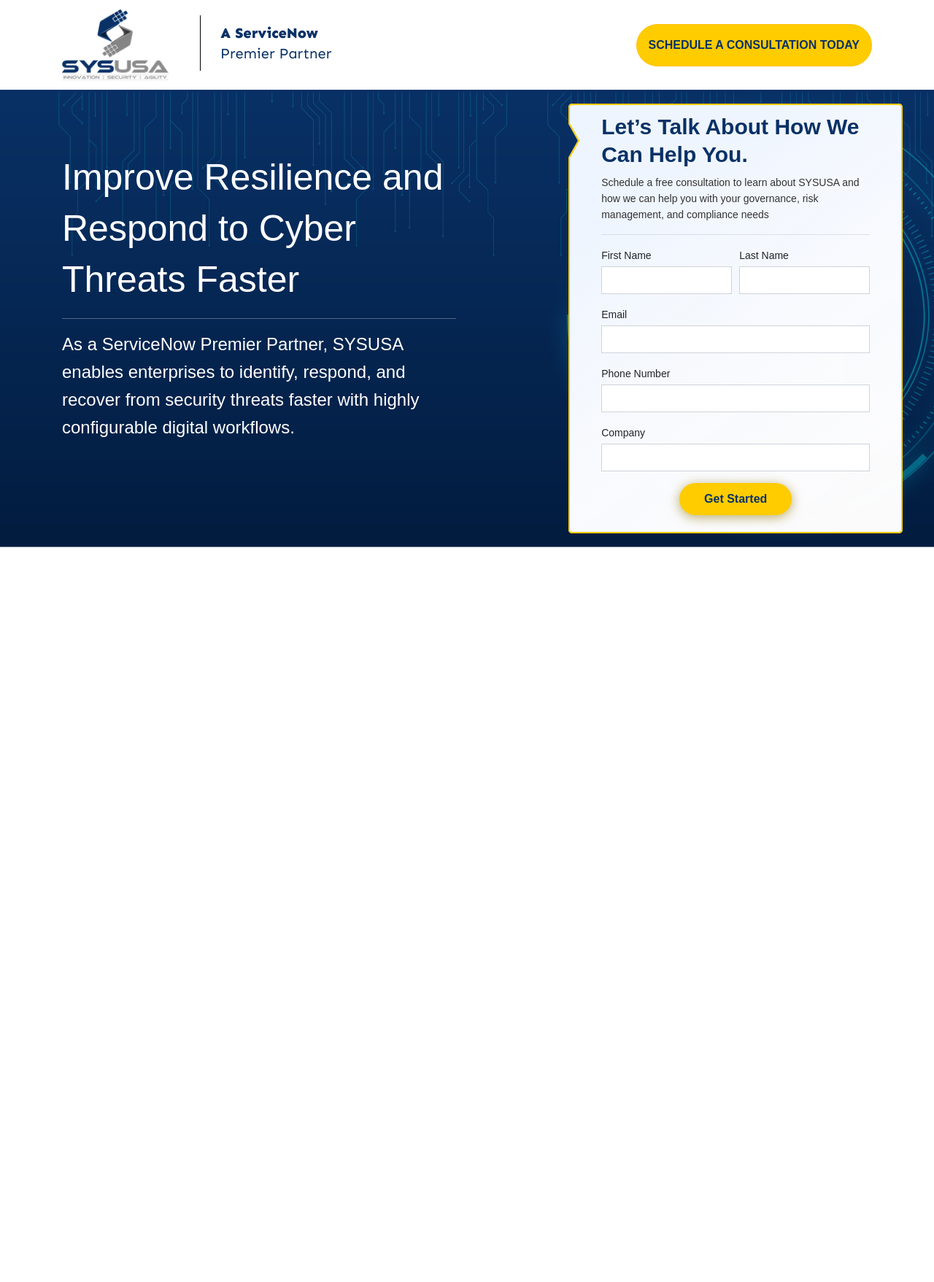
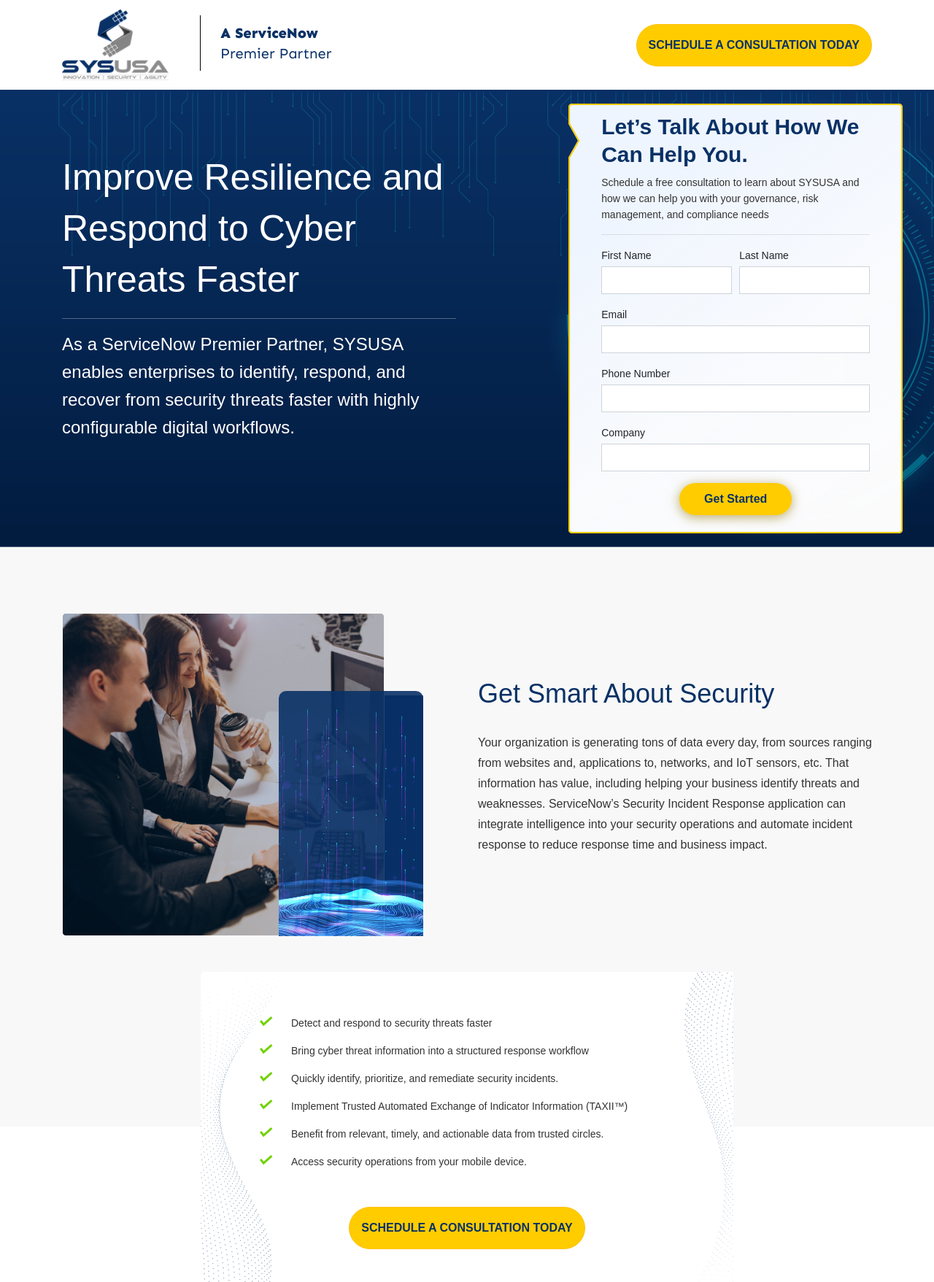
Before and after one commit to virajChuaudhary/Security_Operations, a Jekyll site: the page built from index.markdown, in a window 1280 px wide. Shown: the whole page at 73% size. Built offline with Jekyll 4.4.1, drawn with Linux system fonts in a browser that asks for light colours; some web fonts are replaced; before the commit the page ends 900 px from its top, so only the background shows below that.

Commit message:
second add

```diff
--- a/_layouts/lp.html
+++ b/_layouts/lp.html
@@ -1,9 +1,12 @@
 <!doctype html>
 <html lang="en">
+
 <head>
   {% include head.html %}
+
 <body>
   {% include header.html %}
+  <!-- banner section -->
   <section class="banner" style="background-image: url('{{site.baseurl}}/{{page.Banner-section.background-image}}');">
     <div class="container">
       <div class="row">
@@ -13,19 +16,20 @@
           <h6> {{ page.Banner-section.sub-heading}}</h6>
         </div>
         <div class="col-md-6">
-            <div class="form-box" style="background-image: url('{{site.baseurl}}/{{page.Banner-section.form.form-background-image}}');">
+          <div class="form-box"
+            style="background-image: url('{{site.baseurl}}/{{page.Banner-section.form.form-background-image}}');">
             <h3>{{ page.Banner-section.form.heading}}</h3>
             <p> {{ page.Banner-section.form.sub-heading}}</p>
             <hr>
             <form>
               <div class="form-row">
                 <div class="form-group col-md-6">
-                    <label > First Name</label>
-                    <input type="text" class="form-control" >
+                  <label> First Name</label>
+                  <input type="text" class="form-control">
                 </div>
                 <div class="form-group col-md-6">
-                    <label > Last Name</label>
-                    <input type="text" class="form-control" >
+                  <label> Last Name</label>
+                  <input type="text" class="form-control">
                 </div>
               </div>
               <div class="form-group">
@@ -34,11 +38,11 @@
               </div>
               <div class="form-group">
                 <label for="inputAddress2">Phone Number</label>
-                  <input type="tell" class="form-control" >
+                <input type="tell" class="form-control">
               </div>
               <div class="form-group">
                 <label for="inputAddress2">Company</label>
-                  <input type="text" class="form-control" >
+                <input type="text" class="form-control">
               </div>
               <div class=" text-center">
                 <button type="submit" class="btn btn-primary text-center">Get Started</button>
@@ -49,10 +53,50 @@
       </div>
     </div>
   </section>
+  <!-- banner section -->
 
+  <!-- second section -->
+  <section class="second-section">
+    <div class="container">
+      <div class="row">
+        <div class="col-md-6 left">
+          <img src="{{site.baseurl}}/{{page.Second-section.left-image}}" alt="">
+        </div>
+        <div class="col-md-6 right">
+          <h2>{{page.Second-section.heading}}</h2>
+          <p>
+            {{page.Second-section.paragraph-text}}
+          </p>
+
+        </div>
+
+      </div>
+
+    </div>
+    <div class="container">
+      <div class="row ">
+        <div class="col-md-8 offset-md-2">
+          <div class="list-box"
+            style="background-image: url('{{site.baseurl}}/{{page.Second-section.list-box-background-image}}');">
+            <ul style="list-style: url('{{site.baseurl}}/{{page.Second-section.list-bullet-image}}');">
+              {% for li in page.Second-section.list%}
+              <li>{{li}}</li>
+              {% endfor %}
+            </ul>
+            <div class="text-center">
+            <a class="btn btn-warning p-3 ml-auto" href="{{site.Header.cta-button-url}}" >{{site.Header.cta-button-text}}</a>
+          </div>
+          </div>
+        </div>
+      </div>
+    </div>
+  </section>
+
+  <!-- second section -->
 
 
   {% include footer.html %}
   {% include script.html %}
 </body>
+
 </html>
--- a/assets/css/style.css
+++ b/assets/css/style.css
@@ -80,7 +80,7 @@
     background-repeat: no-repeat;
     padding:13px 45px 0px 45px;
     width: 458px;
-    /* height: 589px; */
+    height: 589px;
     font-family: 'Avenir LT Std', sans-serif;
     margin-left: 23%;
     margin-top: 19px;
@@ -134,3 +134,41 @@
 
 
 /* banner section */
+/* second section */
+.second-section{
+    background-color: #F8F8F8;
+    padding-top: 90px;
+    height: 794px;
+}
+.right{
+    margin: auto;
+}.right h2{
+    font-family: 'Avenir LT Std', sans-serif;
+    font-size: 36px;
+    line-height: 30px;
+    color: #093166;
+    font-weight: 400;
+}.right p{
+    padding-top: 30px;
+    font-family: 'Avenir LT Std', sans-serif;
+    font-size: 16px;
+    line-height: 28px;
+    color: #333333;
+    font-weight: 300;
+}
+.list-box{
+    margin-top: 49px;
+    padding-bottom: 45px;
+    /* height: 436px; */
+}.list-box ul{
+    padding: 60px 103px 18px 106px;
+}.list-box ul li{
+    font-family: 'Avenir LT Std', sans-serif;
+    font-size: 14px;
+    line-height: 20px;
+    color: #333333;
+    font-weight: 400;
+    padding-left: 18px;
+    padding-bottom: 18px;
+}
+/* second section */
--- a/index.markdown
+++ b/index.markdown
@@ -1,6 +1,6 @@
 ---
 title: Security_Operations
-Banner-section:
+Banner-section:  #banner section begin
   heading: 'Improve Resilience and Respond to Cyber Threats Faster '
   sub-heading: As a ServiceNow Premier Partner, SYSUSA enables enterprises to identify,
     respond, and recover from security threats faster with highly configurable digital
@@ -12,7 +12,7 @@
       help you with your governance, risk management, and compliance needs
     is-form-background-is-image: true
     form-background-image: "/uploads/form-background.png"
-Second-section:
+Second-section:  #second section begin
   left-image: "/uploads/second-section-left-image.png"
   heading: Get Smart About Security
   paragraph-text: |-
```
Lines whose indentation alone changed are shown as unchanged.
